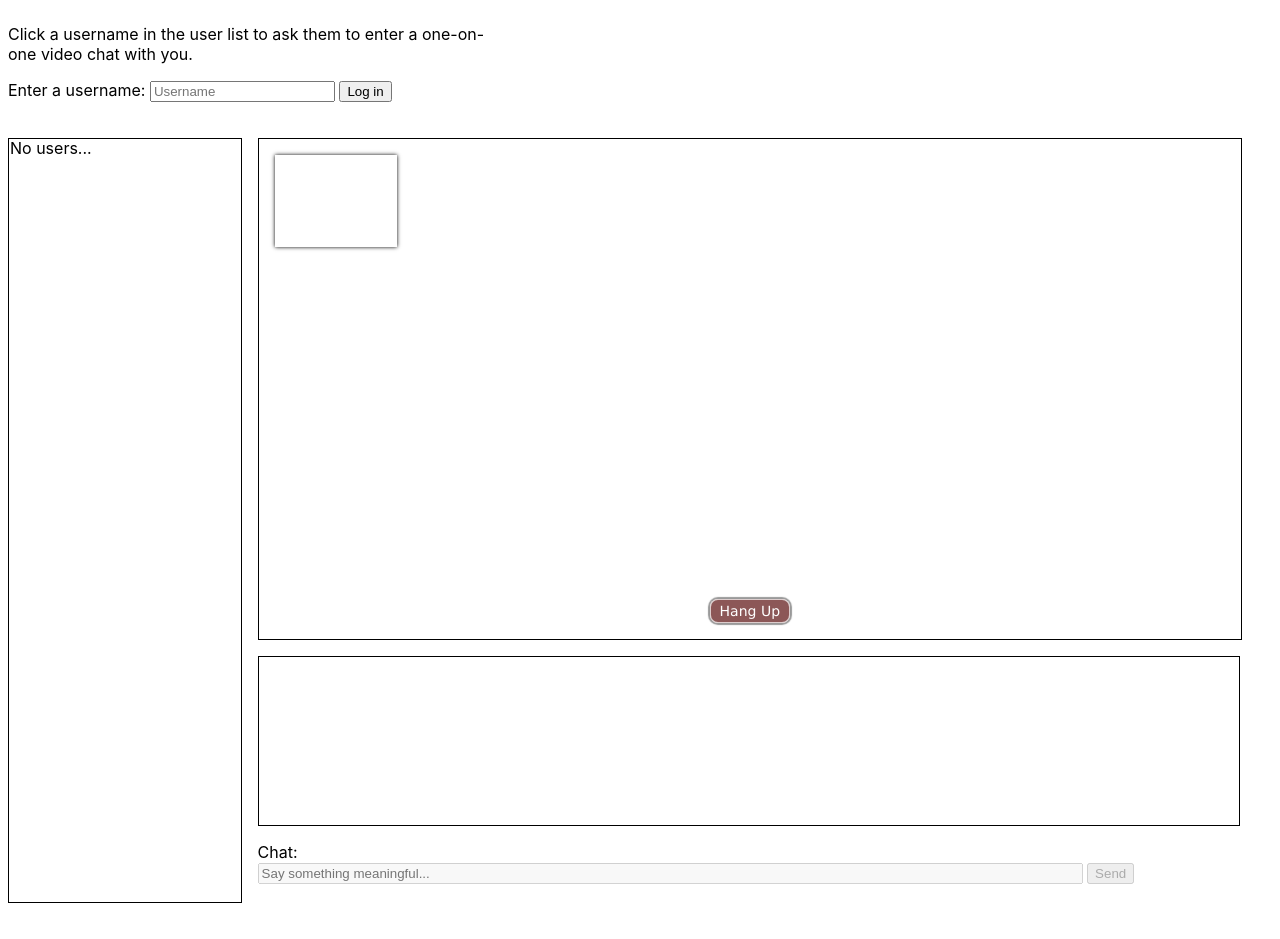
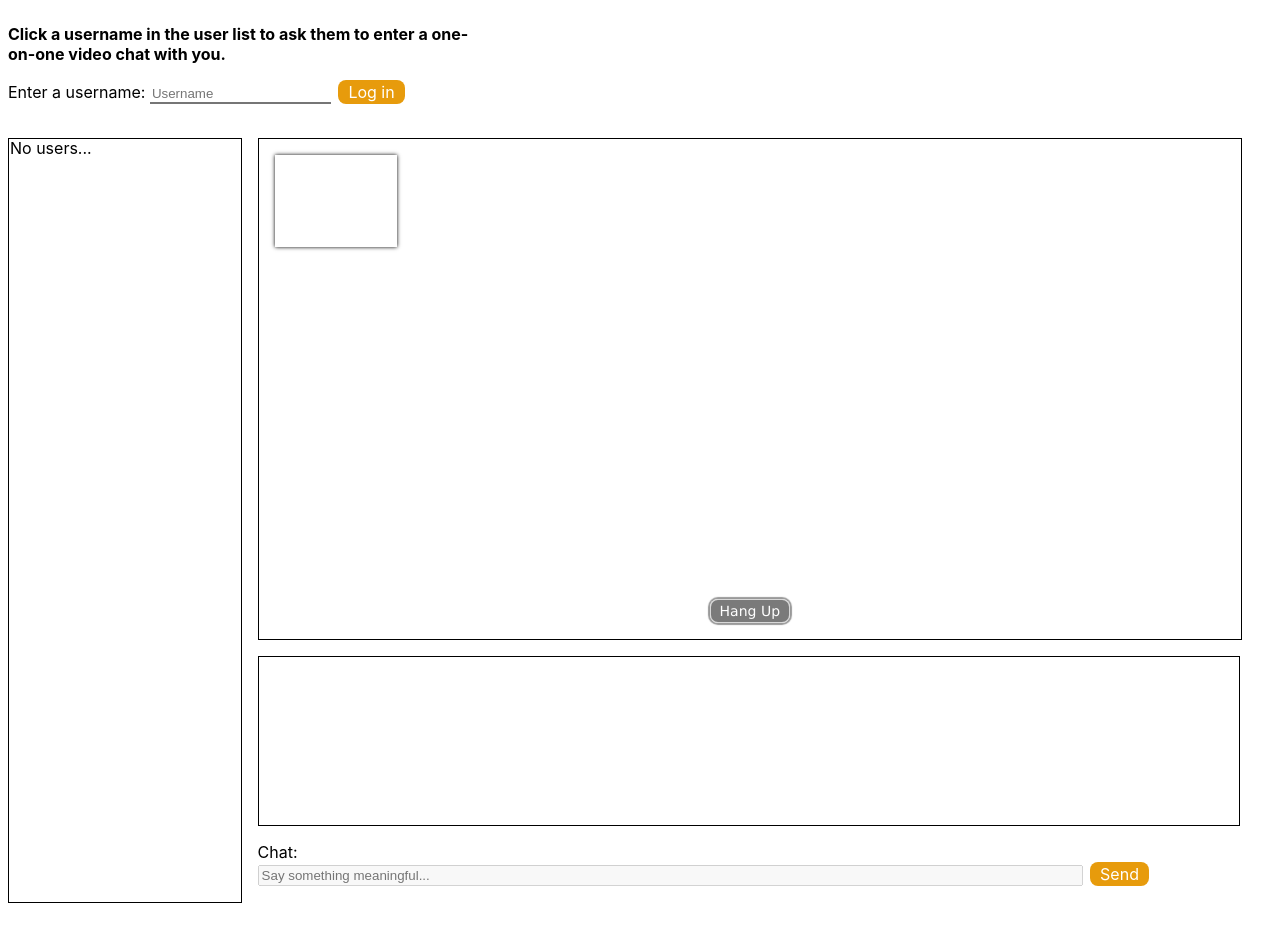
Before and after one commit to klinhdo/HacktheNorth2020, a website with bundled scripts: page voicecall.html in a window 1280 px wide. Built offline with nearby package versions, Linux system fonts and the light colour scheme.

Commit message:
updated styles

```diff
--- a/chat.css
+++ b/chat.css
@@ -70,7 +70,6 @@
     width: 100%;
     height: 500px;
     border: 1px solid black;
-    vertical-align: top;
     display: block;
     position:relative;
     overflow:auto;
@@ -102,7 +101,7 @@
     position:relative;
     margin:auto;
     top:calc(100% - 40px);
-    background-color: rgba(150, 0, 0, 0.7);
+    background-color: rgba(66, 66, 66, 0.7);
     border: 1px solid rgba(255, 255, 255, 0.7);
     box-shadow: 0px 0px 1px 2px rgba(0, 0, 0, 0.4);
     font-size: 14px;
@@ -132,3 +131,59 @@
     width: 100%;
     height: 100%;
   }
+
+  #name {
+    border-top:none;
+    border-left: none;
+    border-right: none;
+    border-radius: 0%;
+  }
+
+  #name:active {
+    border-top:none;
+    border-left: none;
+    border-right: none;
+    border-radius: 0%;
+  }
+
+  #send {
+    border: none;
+    border-radius: 8px;
+    padding: 2px 10px;
+    margin-left: 3px;
+    background: #e79b0c;
+    color: #ffffff;
+    font-family: inherit;
+    font-size: 1rem;
+    cursor: pointer;
+    text-align: center;
+    transition: background 250ms ease-in-out,
+                transform 150ms ease;
+}
+
+#send:hover{
+    background:  #cf8700;
+}
+
+#login {
+  border: none;
+  border-radius: 8px;
+  padding: 2px 10px;
+  margin-left: 3px;
+  background: #e79b0c;
+  color: #ffffff;
+  font-family: inherit;
+  font-size: 1rem;
+  cursor: pointer;
+  text-align: center;
+  transition: background 250ms ease-in-out,
+              transform 150ms ease;
+}
+
+#login:hover {
+  background:  #cf8700;
+}
+
+#instructions {
+  font:bold;
+}
--- a/voicecall.html
+++ b/voicecall.html
@@ -27,9 +27,9 @@
 <body>
   <div class="container">
     <div class="infobox">
-      <p>Click a username in the user list to ask them to enter a one-on-one video chat with you.</p>
+      <p id = "instructions"><strong>Click a username in the user list to ask them to enter a one-on-one video chat with you.</strong></p>
       <p>Enter a username: <input id="name" type="text" maxlength="12" required autocomplete="username" inputmode="verbatim" placeholder="Username">
-        <input type="button" name="login" value="Log in" onclick="connect()"></p>
+        <input type="button" id = "login" name="login" value="Log in" onclick="connect()"></p>
     </div>
     <div class="camerabox">
       <video id="received_video" autoplay></video>
```
